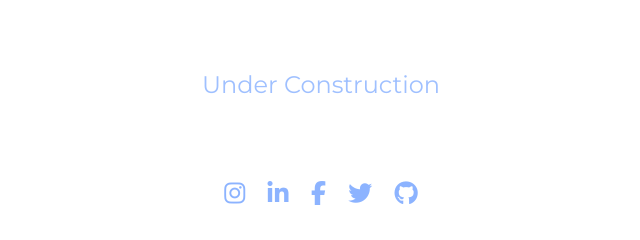
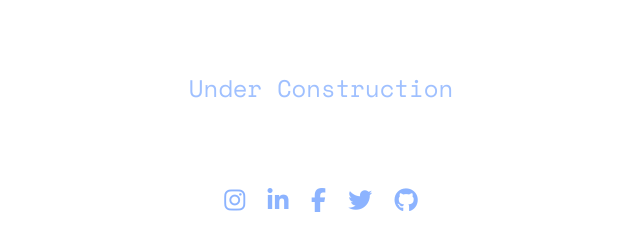
Before and after one commit to doc22940/doc22940-4, a plain HTML site: page index.html in a window 1280 px wide. Shown: the part 368-608 px from the top of the page, 319-959 px from the left. Drawn offline with nearby package versions, Linux system fonts and the light colour scheme.

Commit message:
font changes

```diff
--- a/style.scss
+++ b/style.scss
@@ -1,4 +1,5 @@
 @import url("https://fonts.googleapis.com/css2?family=Montserrat&display=swap");
+@import url('https://fonts.googleapis.com/css2?family=Space+Mono&display=swap');
 
 * {
     margin: 0;
@@ -51,6 +52,7 @@ body {
     margin-left: 12%;
     opacity: 0.8;
     animation: blinker-cs 1.5s linear 0s infinite;
+    font-family: 'Space Mono', monospace;
 }
 
 .sociallinks {
```
Also changed, not shown: style.css, 1 other file.
